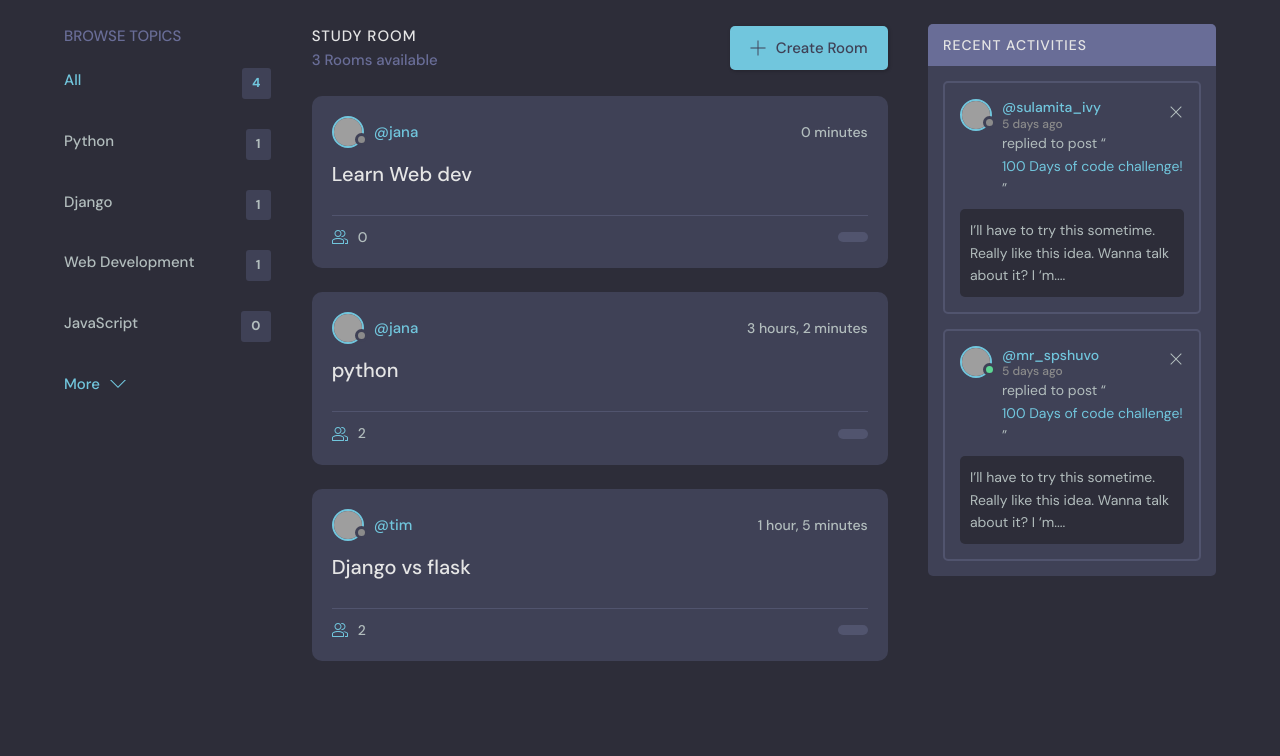
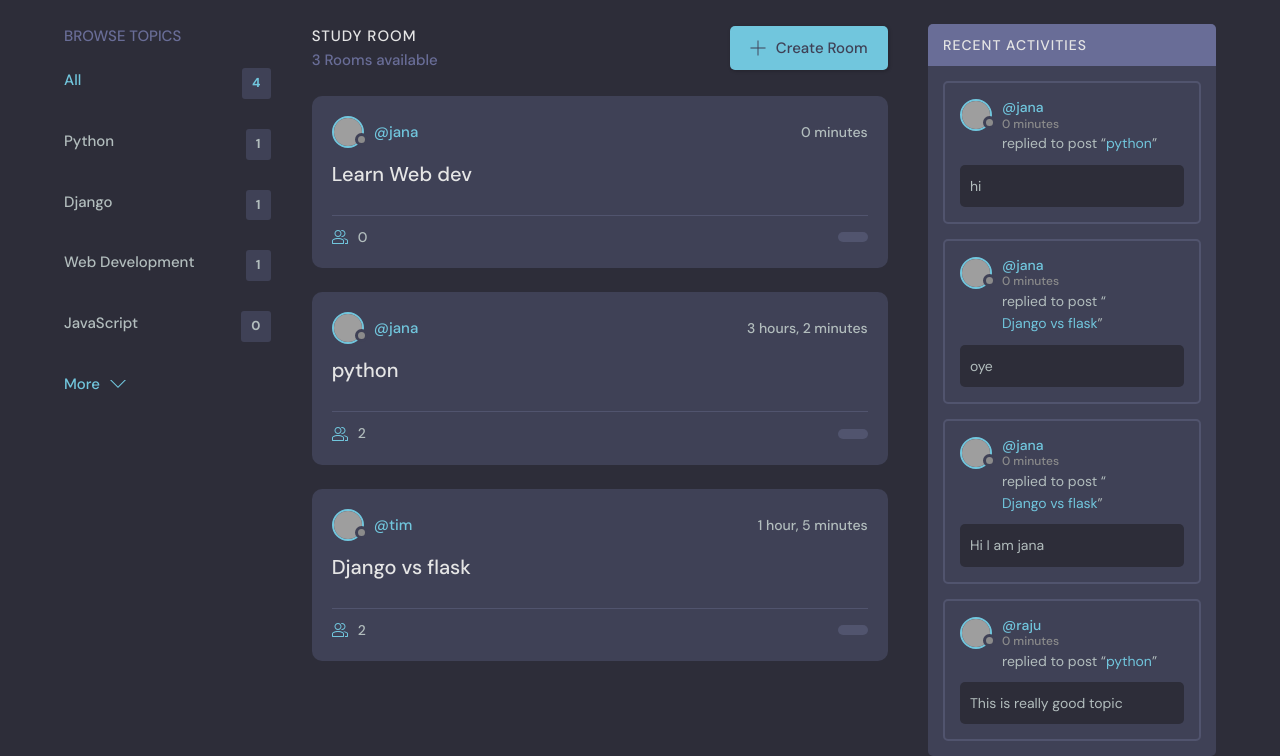
Before and after one commit to pjanardhan7u/studybud, a Django app: page / in a window 1280 px wide. Shown: the part 76-832 px from the top of the page. Before the commit the page ends 737 px from the top, so only its background shows below. Run offline with Django 5.2, Linux system fonts and the light colour scheme; data comes from the database, SQL or seed files in the repository; grey boxes are pictures that could not be loaded.

Commit message:
applied theams to activities

```diff
--- a/base/templates/base/activity_component.html
+++ b/base/templates/base/activity_component.html
@@ -1,16 +1,42 @@
-
-    <h3>Recent activity</h3>
-    <hr>
-
+<div class="activities">
+    <div class="activities__header">
+      <h2>Recent Activities</h2>
+    </div>
     {% for message in room_messages %}
-    <div>
-        <small><a href="{% url 'user-profile' message.user.id %}"> @{{message.user}} </a> {{message.created|timesince}}</small>
-        <p>replied to {{message.room}}</p>
-        <p>{{message}}</p>
+    <div class="activities__box">
+      <div class="activities__boxHeader roomListRoom__header">
+        <a href="{% url 'user-profile' message.user.id %}" class="roomListRoom__author">
+          <div class="avatar avatar--small">
+            <img src="https://randomuser.me/api/portraits/women/11.jpg" />
+          </div>
+          <p>
+            @{{message.user}}
+            <span> {{message.created|timesince}}</span>
+          </p>
+        </a>
 
         {% if request.user == message.user %}
-            <a href="{% url 'delete-message' message.id  %}">Delete</a>
+        <div class="roomListRoom__actions">
+          <a href="{% url 'delete-message' message.id  %}">
+            <svg version="1.1" xmlns="http://www.w3.org/2000/svg" width="32" height="32" viewBox="0 0 32 32">
+              <title>remove</title>
+              <path
+                d="M27.314 6.019l-1.333-1.333-9.98 9.981-9.981-9.981-1.333 1.333 9.981 9.981-9.981 9.98 1.333 1.333 9.981-9.98 9.98 9.98 1.333-1.333-9.98-9.98 9.98-9.981z"
+              ></path>
+            </svg>
+          </a>
+        </div>
         {% endif %}
-        <hr>
+
+
+      </div>
+      <div class="activities__boxContent">
+        <p>replied to post “<a href="{% url 'room' message.room.id %}">{{message.room}}</a>”</p>
+        <div class="activities__boxRoomContent">
+            {{message}}
+        </div>
+      </div>
     </div>
     {% endfor %}
+
+  </div>
--- a/base/templates/base/home.html
+++ b/base/templates/base/home.html
@@ -54,70 +54,10 @@
         <!-- Room List End -->
 
         <!-- Activities Start -->
-        <div class="activities">
-          <div class="activities__header">
-            <h2>Recent Activities</h2>
-          </div>
-          <div class="activities__box">
-            <div class="activities__boxHeader roomListRoom__header">
-              <a href="profile.html" class="roomListRoom__author">
-                <div class="avatar avatar--small">
-                  <img src="https://randomuser.me/api/portraits/women/11.jpg" />
-                </div>
-                <p>
-                  @sulamita_ivy
-                  <span>5 days ago</span>
-                </p>
-              </a>
-              <div class="roomListRoom__actions">
-                <a href="#">
-                  <svg version="1.1" xmlns="http://www.w3.org/2000/svg" width="32" height="32" viewBox="0 0 32 32">
-                    <title>remove</title>
-                    <path
-                      d="M27.314 6.019l-1.333-1.333-9.98 9.981-9.981-9.981-1.333 1.333 9.981 9.981-9.981 9.98 1.333 1.333 9.981-9.98 9.98 9.98 1.333-1.333-9.98-9.98 9.98-9.981z"
-                    ></path>
-                  </svg>
-                </a>
-              </div>
-            </div>
-            <div class="activities__boxContent">
-              <p>replied to post “<a href="room.html">100 Days of code challenge!</a>”</p>
-              <div class="activities__boxRoomContent">
-                I’ll have to try this sometime. Really like this idea. Wanna talk about it? I ‘m....
-              </div>
-            </div>
-          </div>
 
-          <div class="activities__box">
-            <div class="activities__boxHeader roomListRoom__header">
-              <a href="profile.html" class="roomListRoom__author">
-                <div class="avatar avatar--small active">
-                  <img src="https://randomuser.me/api/portraits/men/13.jpg" />
-                </div>
-                <p>
-                  @mr_spshuvo
-                  <span>5 days ago</span>
-                </p>
-              </a>
-              <div class="roomListRoom__actions">
-                <a href="#">
-                  <svg version="1.1" xmlns="http://www.w3.org/2000/svg" width="32" height="32" viewBox="0 0 32 32">
-                    <title>remove</title>
-                    <path
-                      d="M27.314 6.019l-1.333-1.333-9.98 9.981-9.981-9.981-1.333 1.333 9.981 9.981-9.981 9.98 1.333 1.333 9.981-9.98 9.98 9.98 1.333-1.333-9.98-9.98 9.98-9.981z"
-                    ></path>
-                  </svg>
-                </a>
-              </div>
-            </div>
-            <div class="activities__boxContent">
-              <p>replied to post “<a href="room.html">100 Days of code challenge!</a>”</p>
-              <div class="activities__boxRoomContent">
-                I’ll have to try this sometime. Really like this idea. Wanna talk about it? I ‘m....
-              </div>
-            </div>
-          </div>
-        </div>
+        {% include 'base/activity_component.html' %}
+
+
         <!-- Activities End -->
       </div>
     </main>
```
